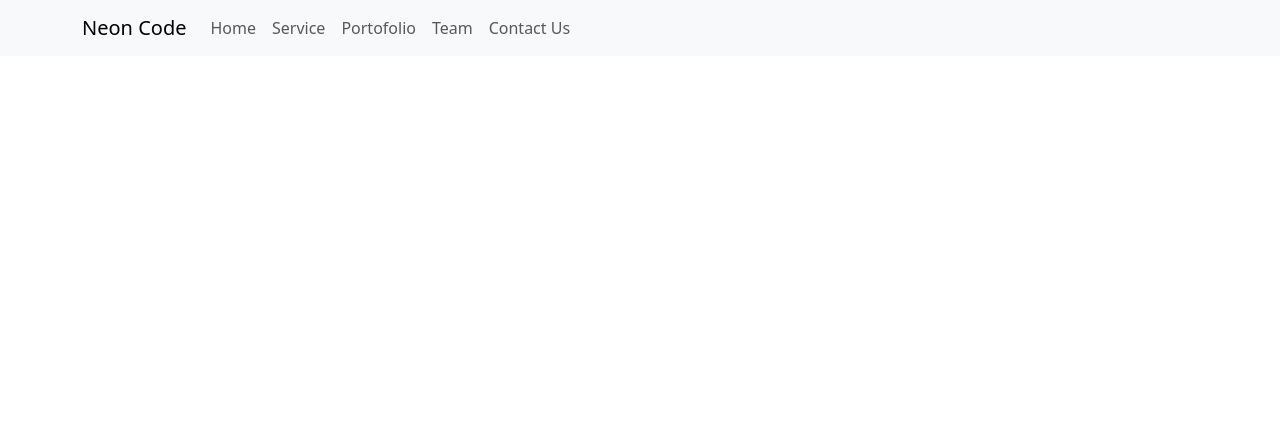
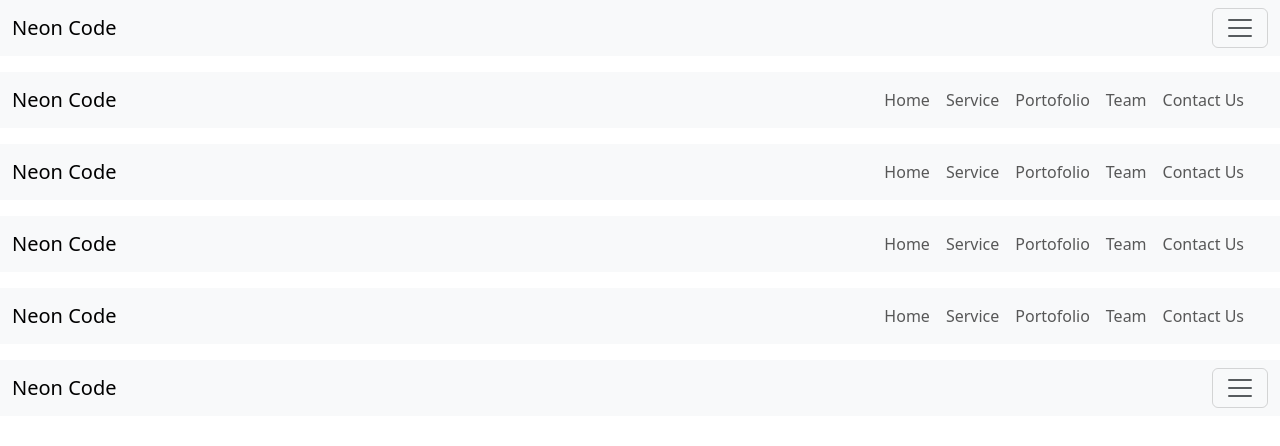
Before and after one commit to senja007/portofolio, a React (Create React App) app: page / in a window 1280 px wide. Shown: the top 446 px of the page. Built offline with nearby package versions, Linux system fonts and the light colour scheme.

Commit message:
responsive navbar

```diff
--- a/src/component/NavBar.js
+++ b/src/component/NavBar.js
@@ -1,22 +1,37 @@
-import { Nav, Navbar, Container } from 'react-bootstrap';
+import { Nav, Navbar, Container, Offcanvas } from 'react-bootstrap';
 
 const NavBar = () => {
   return (
-    <Navbar bg="light" variant="light" expand="lg">
-      <Container>
-        <Navbar.Brand>Neon Code</Navbar.Brand>
-        <Navbar.Toggle aria-controls="basic-navbar-nav" />
-        <Navbar.Collapse id="basic-navbar-nav">
-          <Nav className="me-auto">
+    <>
+    {[false, 'sm', 'md', 'lg', 'xl', 'xxl'].map((expand) => (
+      <Navbar key={expand} bg="light" expand={expand} className="mb-3">
+        <Container fluid>
+          <Navbar.Brand href="#">Neon Code</Navbar.Brand>
+          <Navbar.Toggle aria-controls={`offcanvasNavbar-expand-${expand}`} />
+          <Navbar.Offcanvas
+            id={`offcanvasNavbar-expand-${expand}`}
+            aria-labelledby={`offcanvasNavbarLabel-expand-${expand}`}
+            placement="end"
+          >
+            <Offcanvas.Header closeButton>
+              <Offcanvas.Title id={`offcanvasNavbarLabel-expand-${expand}`}>
+                Neon Code
+              </Offcanvas.Title>
+            </Offcanvas.Header>
+            <Offcanvas.Body>
+              <Nav className="justify-content-end flex-grow-1 pe-3">
                 <Nav.Link href="#home">Home</Nav.Link>
                 <Nav.Link href="#service">Service</Nav.Link>
                 <Nav.Link href="#portofolio">Portofolio</Nav.Link>
                 <Nav.Link href="#team">Team</Nav.Link>
                 <Nav.Link href="#contactus">Contact Us</Nav.Link>
               </Nav>
-        </Navbar.Collapse>
+            </Offcanvas.Body>
+          </Navbar.Offcanvas>
         </Container>
       </Navbar>
+    ))}
+    </>
   );
 }
 
```
Lines whose indentation alone changed are shown as unchanged.
